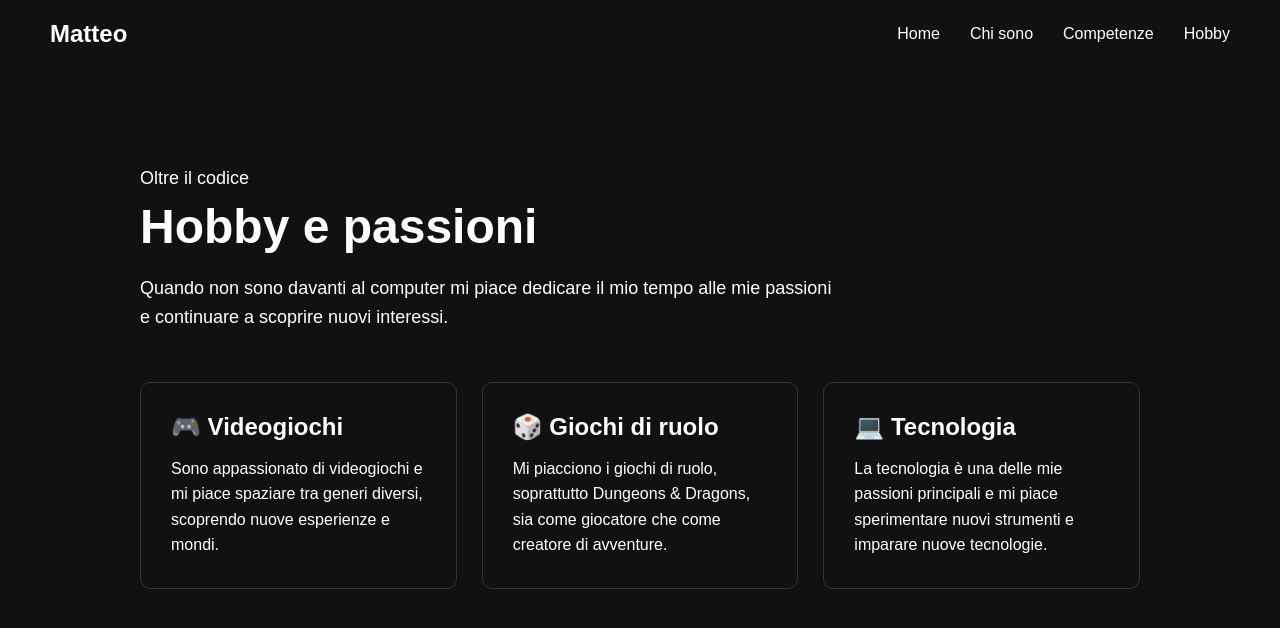
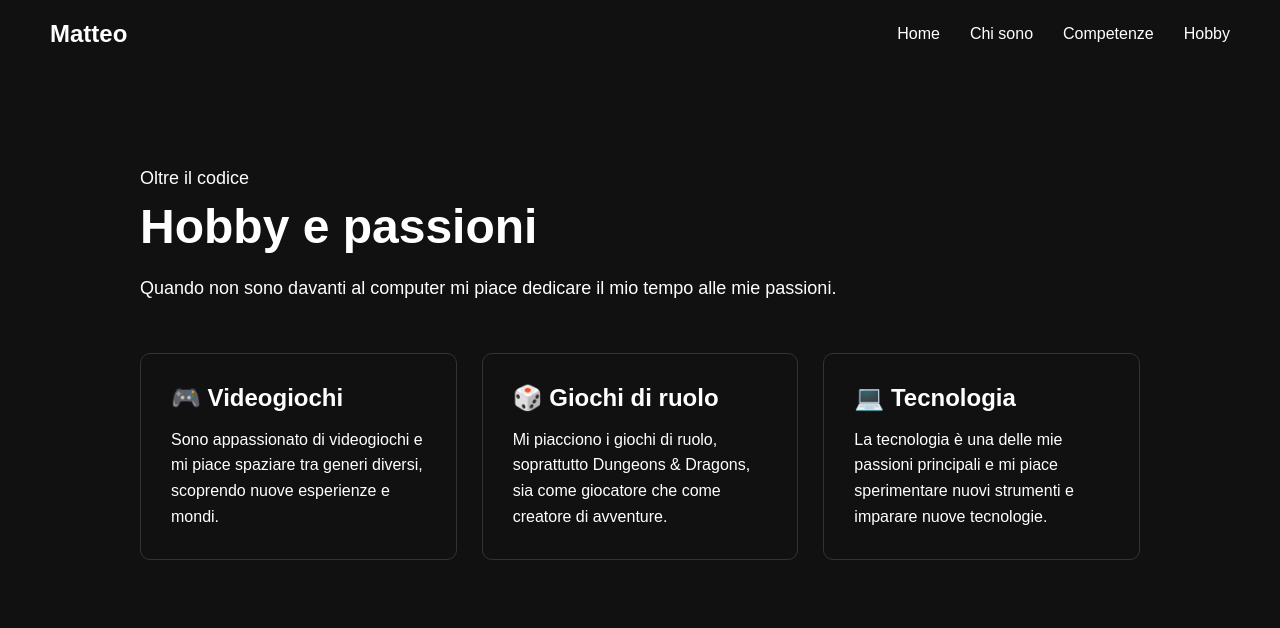
Before and after one commit to MatteoCarmignani/portfolio, a React app: page /hobbies in a window 1280 px wide. Shown: the top 628 px of the page. Built offline with nearby package versions, Linux system fonts and the light colour scheme; the HTML template or start-up script is replaced by a standard one.

Commit message:
Add card for hobbies

```diff
--- /dev/null
+++ b/src/components/HobbyCard.css
@@ -0,0 +1,13 @@
+.hobby-card {
+  padding: 30px;
+  border: 1px solid #333;
+  border-radius: 10px;
+}
+
+.hobby-card h2 {
+  margin-bottom: 15px;
+}
+
+.hobby-card p {
+  line-height: 1.6;
+}
--- /dev/null
+++ b/src/components/HobbyCard.jsx
@@ -0,0 +1,12 @@
+import './HobbyCard.css'
+
+function HobbyCard({ title, description }) {
+  return (
+    <div className="hobby-card">
+      <h2>{title}</h2>
+      <p>{description}</p>
+    </div>
+  )
+}
+
+export default HobbyCard
--- a/src/pages/Hobbies.css
+++ b/src/pages/Hobbies.css
@@ -30,17 +30,3 @@
   grid-template-columns: repeat(3, 1fr);
   gap: 25px;
 }
-
-.hobby-card {
-  padding: 30px;
-  border: 1px solid #333;
-  border-radius: 10px;
-}
-
-.hobby-card h2 {
-  margin-bottom: 15px;
-}
-
-.hobby-card p {
-  line-height: 1.6;
-}
--- a/src/pages/Hobbies.jsx
+++ b/src/pages/Hobbies.jsx
@@ -1,3 +1,4 @@
+import HobbyCard from '../components/HobbyCard'
 import './Hobbies.css'
 
 function Hobbies() {
@@ -5,43 +6,33 @@ function Hobbies() {
     <main className="hobbies">
       <div className="hobbies-content">
 
-        <p className="section-subtitle">Oltre il codice</p>
+        <p className="section-subtitle">
+          Oltre il codice
+        </p>
 
         <h1>Hobby e passioni</h1>
 
         <p className="hobbies-intro">
-          Quando non sono davanti al computer mi piace dedicare il mio tempo
-          alle mie passioni e continuare a scoprire nuovi interessi.
+          Quando non sono davanti al computer mi piace dedicare
+          il mio tempo alle mie passioni.
         </p>
 
         <div className="hobbies-list">
 
-          <div className="hobby-card">
-            <h2>🎮 Videogiochi</h2>
+          <HobbyCard
+            title="🎮 Videogiochi"
+            description="Sono appassionato di videogiochi e mi piace spaziare tra generi diversi, scoprendo nuove esperienze e mondi."
+          />
 
-            <p>
-              Sono appassionato di videogiochi e mi piace spaziare tra generi
-              diversi, scoprendo nuove esperienze e mondi.
-            </p>
-          </div>
+          <HobbyCard
+            title="🎲 Giochi di ruolo"
+            description="Mi piacciono i giochi di ruolo, soprattutto Dungeons & Dragons, sia come giocatore che come creatore di avventure."
+          />
 
-          <div className="hobby-card">
-            <h2>🎲 Giochi di ruolo</h2>
-
-            <p>
-              Mi piacciono i giochi di ruolo, soprattutto Dungeons & Dragons,
-              sia come giocatore che come creatore di avventure.
-            </p>
-          </div>
-
-          <div className="hobby-card">
-            <h2>💻 Tecnologia</h2>
-
-            <p>
-              La tecnologia è una delle mie passioni principali e mi piace
-              sperimentare nuovi strumenti e imparare nuove tecnologie.
-            </p>
-          </div>
+          <HobbyCard
+            title="💻 Tecnologia"
+            description="La tecnologia è una delle mie passioni principali e mi piace sperimentare nuovi strumenti e imparare nuove tecnologie."
+          />
 
         </div>
 
```
